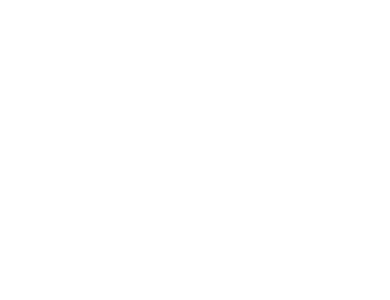
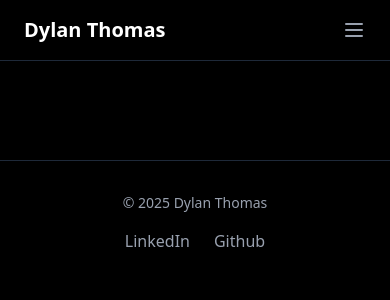
Before and after one commit to dthomas1108/dthomas1108.github.io, a Nuxt app: page / in a window 390 px wide. Shown: the top 300 px of the page. Built offline with nearby package versions, Linux system fonts and the light colour scheme.

Commit message:
default layout

```diff
--- a/app/layouts/default.vue
+++ b/app/layouts/default.vue
@@ -1,3 +1,89 @@
 <template>
+  <div class="min-h-screen bg-black text-white">
+    <nav class="fixed top-0 left-0 right-0 z-50 bg/black/80 backdrop-blur-sm border-b border-gray-800">
+      <div class="container mx-auto px-6 py-4">
+        <div class="flex items-center justify-between">
+          <NuxtLink to="/" class="text-xl font-bold hover_text-green-500 transition-colors">
+            Dylan Thomas
+          </NuxtLink>
 
+          <div class="hidden md:flex items-center gap-8">
+            <NuxtLink
+                v-for="link in navLinks"
+                :key="link.to"
+                :to="link.to"
+                class="text-gray-400 hover:text-white transition-colors">
+              {{ link.label }}
+            </NuxtLink>
+          </div>
+
+          <button @click="mobileMenuOpen = !mobileMenuOpen" class="md:hidden text-gray-400 hover:text-white">
+            <span class="sr-only">Menu</span>
+            <svg class="w-6 h-6" fill="none" stroke="currentColor" viewBox="0 0 24 24">
+              <path
+                  v-if="!mobileMenuOpen"
+                  stroke-linecap="round"
+                  stroke-linejoin="round"
+                  stroke-width="2"
+                  d="M4 6h16M4 12h16M4 18h16"
+              />
+              <path
+                  v-else
+                  stroke-linecap="round"
+                  stroke-linejoin="round"
+                  stroke-width="2"
+                  d="M6 18L18 6M6 6l12 12"
+              />
+            </svg>
+          </button>
+        </div>
+
+        <div v-if="mobileMenuOpen" class="md:hidden mt-4 pb-4 flex flex-col gap-4">
+          <NuxtLink
+              v-for="link in navLinks"
+              :key="link.to"
+              :to="link.to"
+              @click="mobileMenuOpen = false"
+              class="text-gray-400 hover:text-white transition-colors"
+          >
+            {{ link.label }}
+          </NuxtLink>
+        </div>
+      </div>
+    </nav>
+
+    <main class="pt-20">
+      <slot />
+    </main>
+
+    <footer class="border-t border-gray-800 mt-20">
+      <div class="container mx-auto px-6 py-8">
+        <div class="flex flex-col md:flex-row justify-between items-center gap-4">
+          <p class="text-gray-400 text-sm">
+            &copy; {{ new Date().getFullYear() }} Dylan Thomas
+          </p>
+
+          <div class="flex gap-6">
+            <a href="https://www.linkedin.com/in/dylan-thomas-5b80b1238/" target="_blank" class="text-gray-400 hover:text-white transition-colors">LinkedIn</a>
+            <a href="https://github.com/dthomas1108" target="_blank" class="text-gray-400 hover:text-white transition-colors">Github</a>
+          </div>
+
+        </div>
+      </div>
+    </footer>
+
+  </div>
 </template>
+
+<script setup>
+import { ref } from 'vue';
+
+const mobileMenuOpen = ref(false);
+
+const navLinks = [
+  { to: '/', label: 'Home' },
+  { to: '/about', label: 'About' },
+  { to: '/experience', label: 'Experience' },
+  { to: '/contact', label: 'Contact' },
+];
+</script>
```
